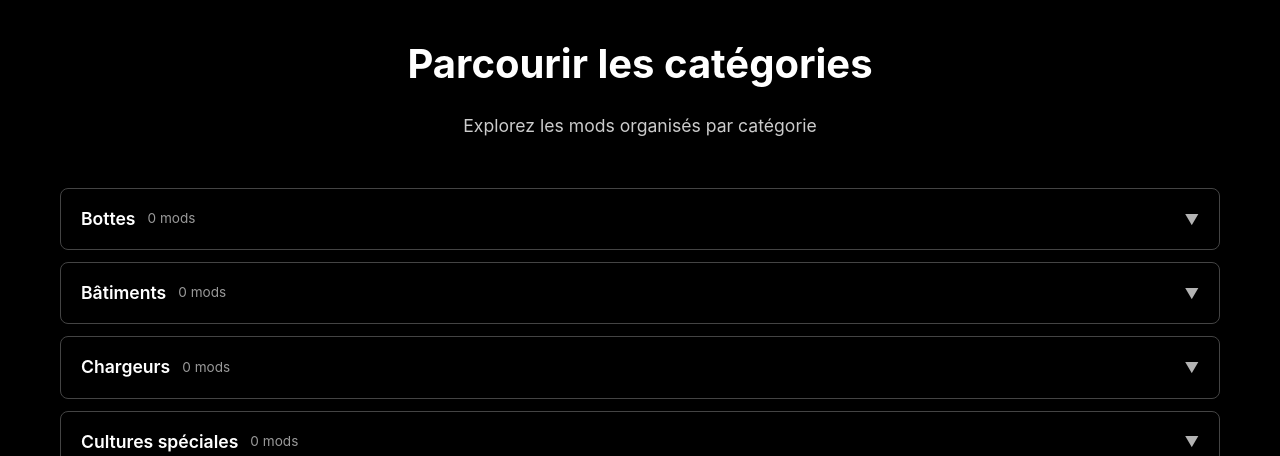
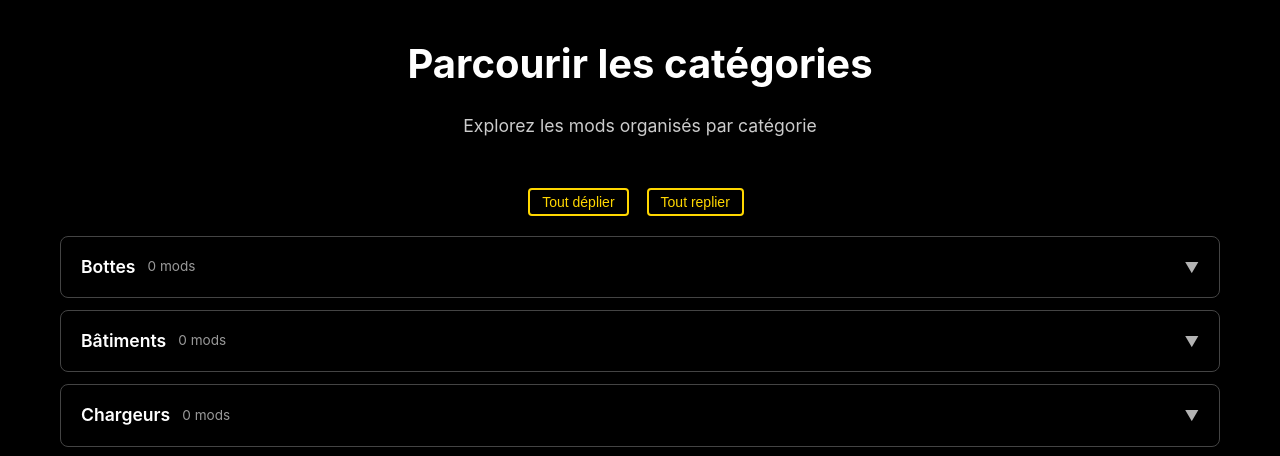
Before and after one commit to Vesporax/docker-site, a Django app: page /categories/ in a window 1280 px wide. Shown: the part 176-632 px from the top of the page. Run offline with Django 5.2, Linux system fonts and the light colour scheme; data comes from the database, SQL or seed files in the repository; tables that the repository leaves empty hold one stand-in row (values such as "Sample post"); some libraries are stand-ins or nearby versions.

Commit message:
Accordion fix

```diff
--- a/templates/core/categories.html
+++ b/templates/core/categories.html
@@ -10,6 +10,13 @@
     flex-direction: column;
     gap: 12px;
     margin-bottom: 2rem;
+}
+
+.accordion-controls {
+    display: flex;
+    gap: 10px;
+    justify-content: center;
+    margin-bottom: 20px;
 }
 
 .category-accordion-item {
@@ -202,6 +209,10 @@
     </div>
 
     {% if categories %}
+        <div class="accordion-controls">
+            <button type="button" class="btn btn-outline btn-small" id="expand-all">Tout déplier</button>
+            <button type="button" class="btn btn-outline btn-small" id="collapse-all">Tout replier</button>
+        </div>
         <div class="categories-list">
             {% for category in categories %}
                 <div class="category-accordion-item">
@@ -265,19 +276,23 @@
 {% block extra_js %}
 <script>
 document.addEventListener('DOMContentLoaded', function () {
-    document.querySelectorAll('.category-accordion-header').forEach(function (header) {
-        header.addEventListener('click', function () {
-            var item = header.closest('.category-accordion-item');
-            var isActive = item.classList.contains('active');
+    var items = document.querySelectorAll('.category-accordion-item');
 
-            document.querySelectorAll('.category-accordion-item.active').forEach(function (openItem) {
-                if (openItem !== item) openItem.classList.remove('active');
-            });
+    function setItem(item, open) {
+        item.classList.toggle('active', open);
+        item.querySelector('.category-accordion-header').setAttribute('aria-expanded', String(open));
+    }
 
-            item.classList.toggle('active', !isActive);
-            header.setAttribute('aria-expanded', String(!isActive));
+    items.forEach(function (item) {
+        item.querySelector('.category-accordion-header').addEventListener('click', function () {
+            setItem(item, !item.classList.contains('active'));
         });
     });
+
+    var expandAll = document.getElementById('expand-all');
+    var collapseAll = document.getElementById('collapse-all');
+    if (expandAll) expandAll.addEventListener('click', function () { items.forEach(function (i) { setItem(i, true); }); });
+    if (collapseAll) collapseAll.addEventListener('click', function () { items.forEach(function (i) { setItem(i, false); }); });
 });
 </script>
 {% endblock %}
```
